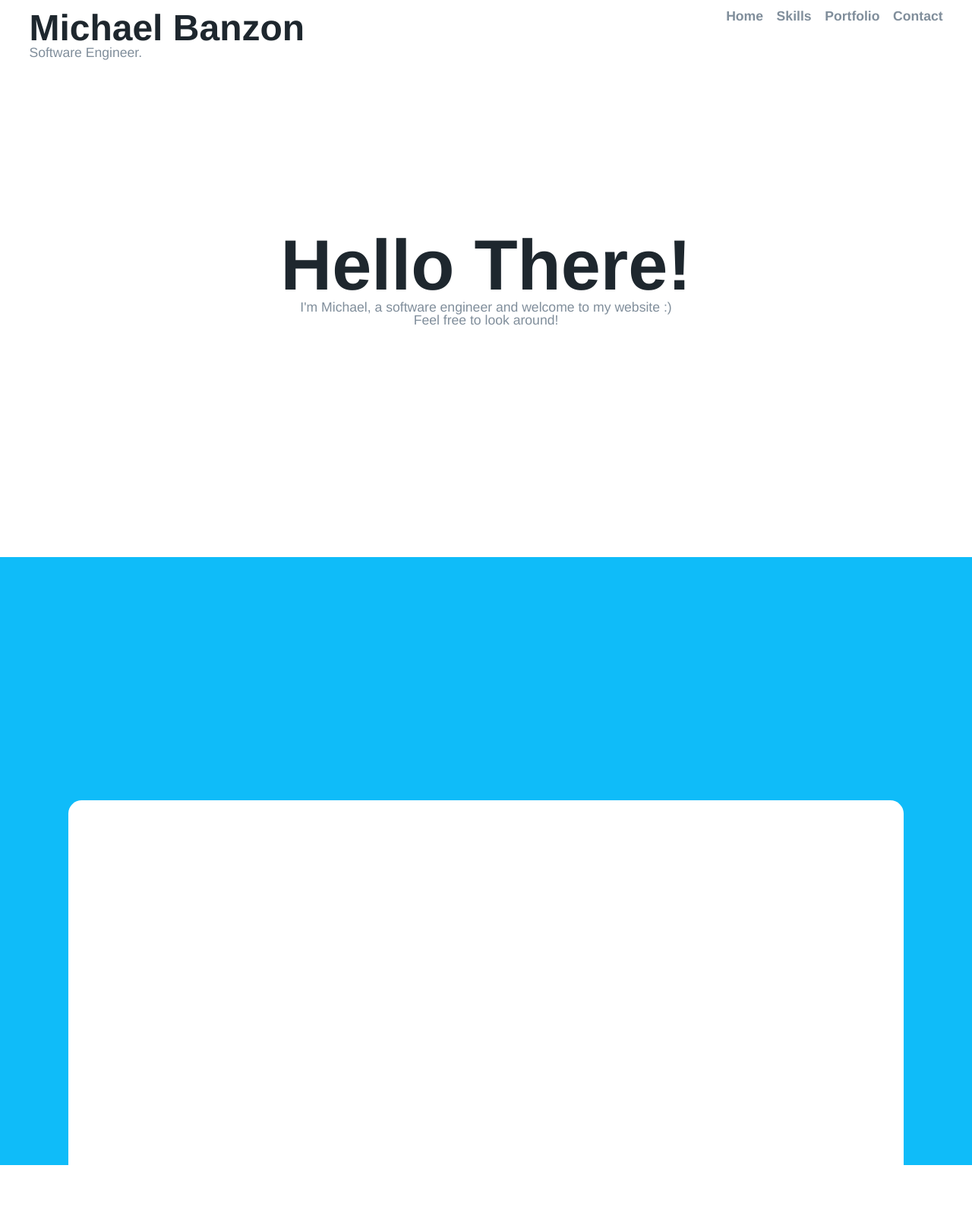
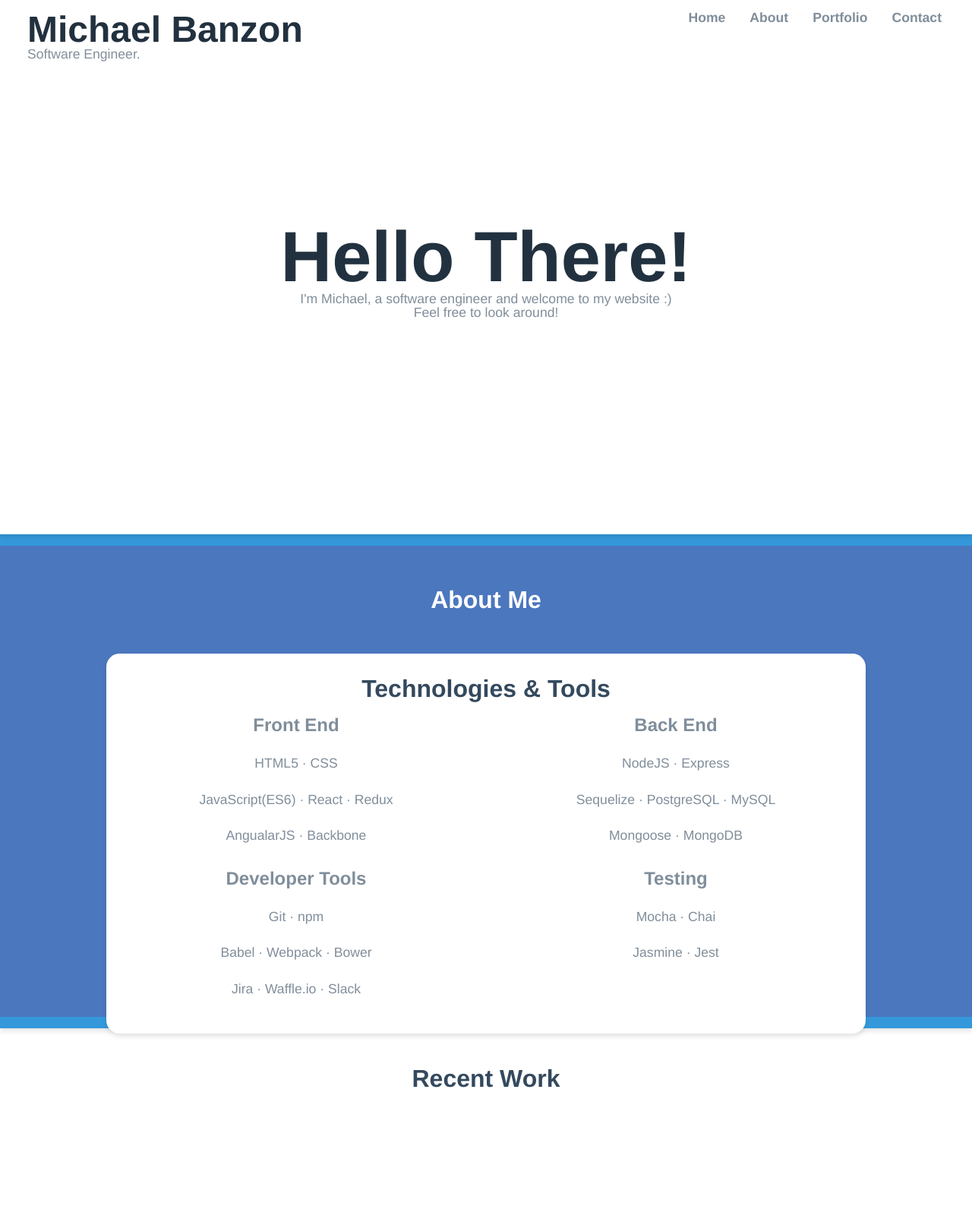
Before and after one commit to mrnbanzon/portfolio, a website: page src/index.html in a window 1280 px wide. Shown: the top 1600 px of the page at 76% size. Drawn offline with Linux system fonts and the light colour scheme.

Commit message:
Added Technologies and Tools.

```diff
--- a/src/index.html
+++ b/src/index.html
@@ -13,7 +13,7 @@
     <nav class="menu">
       <ul>
         <li><a href="#home">Home</a></li>
-        <li><a href="#skills">Skills</a></li>
+        <li><a href="#about">About</a></li>
         <li><a href="#portfolio">Portfolio</a></li>
         <li><a href="#contact">Contact</a></li>
       </ul>
@@ -21,23 +21,57 @@
   </header>
   <div id="home">
     <div class="name">
-      <h1>Michael Banzon</h1>
-      <h4>Software Engineer.</h4>
+      <h2>Michael Banzon</h2>
+      <p>Software Engineer.</p>
     </div>
     <div class="welcome">
       <h1>Hello There!</h1>
-      <h4>I'm Michael, a software engineer and welcome to my website :) <br /> Feel free to look around!</h4>
+      <p>I'm Michael, a software engineer and welcome to my website :) <br /> Feel free to look around!</p>
     </div>
   </div>
-  <div id="skills">
-    <div class="skills__overview"></div>
-    <div class="skills__list"></div>
+  <div id="about">
+    <div class="about__overview">
+      <h3>About Me</h3>
+    </div>
+    <div class="about__technologies">
+      <h3>Technologies & Tools</h3>
+      <div class="about__technologies__list">
+        <div class="front-end">
+          <h4>Front End</h4>
+          <p>HTML5 &middot; CSS</p>
+          <p>JavaScript(ES6) &middot; React &middot; Redux</p>
+          <p>AngualarJS &middot; Backbone </p>
+        </div>
+        <div class="back-end">
+          <h4>Back End</h4>
+          <p>NodeJS &middot; Express</p>
+          <p>Sequelize &middot; PostgreSQL &middot; MySQL</p>
+          <p>Mongoose &middot; MongoDB</p>
+        </div>
+        <div class="dev-tools">
+          <h4>Developer Tools</h4>
+          <p>Git &middot; npm</p>
+          <p>Babel &middot; Webpack &middot; Bower</p>
+          <p>Jira &middot; Waffle.io &middot; Slack</p>
+        </div>
+        <div class="testing">
+          <h4>Testing</h4>
+          <p>Mocha &middot; Chai</p>
+          <p>Jasmine &middot; Jest</p>
+        </div>
+      </div>
+    </div>
   </div>
   <div id="portfolio">
-    <h2>Recent Work</h2>
-    <div class="works-container"></div>
+    <div class="works-container">
+      <h3>Recent Work</h3>
+    </div>
   </div>
-  <footer id="contact"></footer>
+  <footer id="contact">
+    <h4>Get in touch and learn more about me!</h4>
+    <p>email: mrnbanzon@gmail.com</p>
+    <span>&copy; 2019 Michael Banzon</span>
+  </footer>
 </body>
 
 </html>
--- a/src/styles/main.css
+++ b/src/styles/main.css
@@ -3,7 +3,8 @@ html {
 }
 
 body {
-  padding-top: 1%;
+  margin: 0;
+  padding-top: 15px;
   overflow: auto;
   font-size: 1.1rem;
   font-family: 'Helvetica';
@@ -12,7 +13,8 @@ body {
 
 header {
   position: absolute;
-  right: 3vw;
+  z-index: 2;
+  right: 40px;
   font-weight: bold;
 }
 
@@ -23,21 +25,33 @@ nav ul {
 }
 
 nav ul li {
-  margin-left: 1.1rem;
+  margin-left: 2rem;
 }
 
-h1, h2 {
+h1, h2, h3 {
   font-weight: bold;
+  color: #22313f;
 }
 
 h1 {
-  font-size: 3rem;
-  color: #1e272e;
+  font-size: 5.85rem;
 }
 
 h2 {
+  font-size: 3rem;
+}
+
+h3 {
   font-size: 2rem;
-  color: #485460;
+  color: #34495e;
+}
+h4 {
+  font-weight: bold;
+  font-size: 1.5rem;
+}
+
+span {
+  font-size: 0.75rem;
 }
 
 a {
@@ -45,8 +59,18 @@ a {
 }
 
 footer {
-  height: 25vh;
-  background-color: #0fbcf9;
+  height: 24vh;
+  text-align: center;
+  background-color: #4b77be;
+  border-top: solid #3498db 15px;
+}
+
+footer * {
+  color: rgba(255, 255, 255, .86);
+}
+
+.name {
+  margin: auto 36px;
 }
 
 .welcome {
@@ -57,46 +81,64 @@ footer {
   text-align: center;
 }
 
-.welcome h1 {
-  font-size: 5.85rem;
+.about__overview {
+  margin: 55px 0;
 }
 
-.skills__overview {
-  height: 100vh;
-  background-color: #0fbcf9;
+.about__overview > h3 {
+  color: #ffffff;
 }
 
-.skills__list {
+.about__technologies {
   position: relative;
-  top: -60vh;
-  height: 100vh;
-  width: 86vw;
   margin: auto;
+  z-index: 2;
+  height: 500px;
+  width: 1000px;
   background-color: #ffffff;
   border-radius: 1em;
+  box-shadow: 0 4px 6px 0 hsla(0, 0%, 0%, 0.1);
+}
+
+.about__technologies > h3 {
+  padding-top: 30px;
+}
+
+.about__technologies__list {
+  margin: 20px 0;
+  display: grid;
+  grid-template-columns: repeat(2, 1fr);
+  grid-row-gap: 5px;
+}
+
+.about__technologies__list div > p {
+  margin: 30px 0;
 }
 
 .works-container {
-  height: 80%;
-  width: 80vw;
-  border: 1px dotted;
-}
-
-#home {
-  height: 90vh;
-  margin: auto 3vw;
-}
-
-#skills {
-  height: 140vh;
-  margin: 0;
-}
-
-#portfolio {
-  height: 80vh;
-  margin: 0;
-  padding-top: 2em;
   display: flex;
   flex-direction: column;
   align-items: center;
 }
+
+#home {
+  height: 86vh; /*change for larger browser windows*/
+  position: relative;
+  box-shadow: 0 4px 6px 0 hsla(0, 0%, 0%, 0.1);
+}
+
+#about {
+  height: 620px;
+  text-align: center;
+  background-color: #4b77be;
+  border-top: solid #3498db 15px;
+  border-bottom: solid #3498db 15px;
+  box-shadow: 0 4px 6px 0 hsla(0, 0%, 0%, 0.1);
+}
+
+#portfolio {
+  margin-top: 50px;
+  position: relative;
+  height: 1000px;
+  box-shadow: 0 4px 6px 0 hsla(0, 0%, 0%, 0.1);
+}
```
